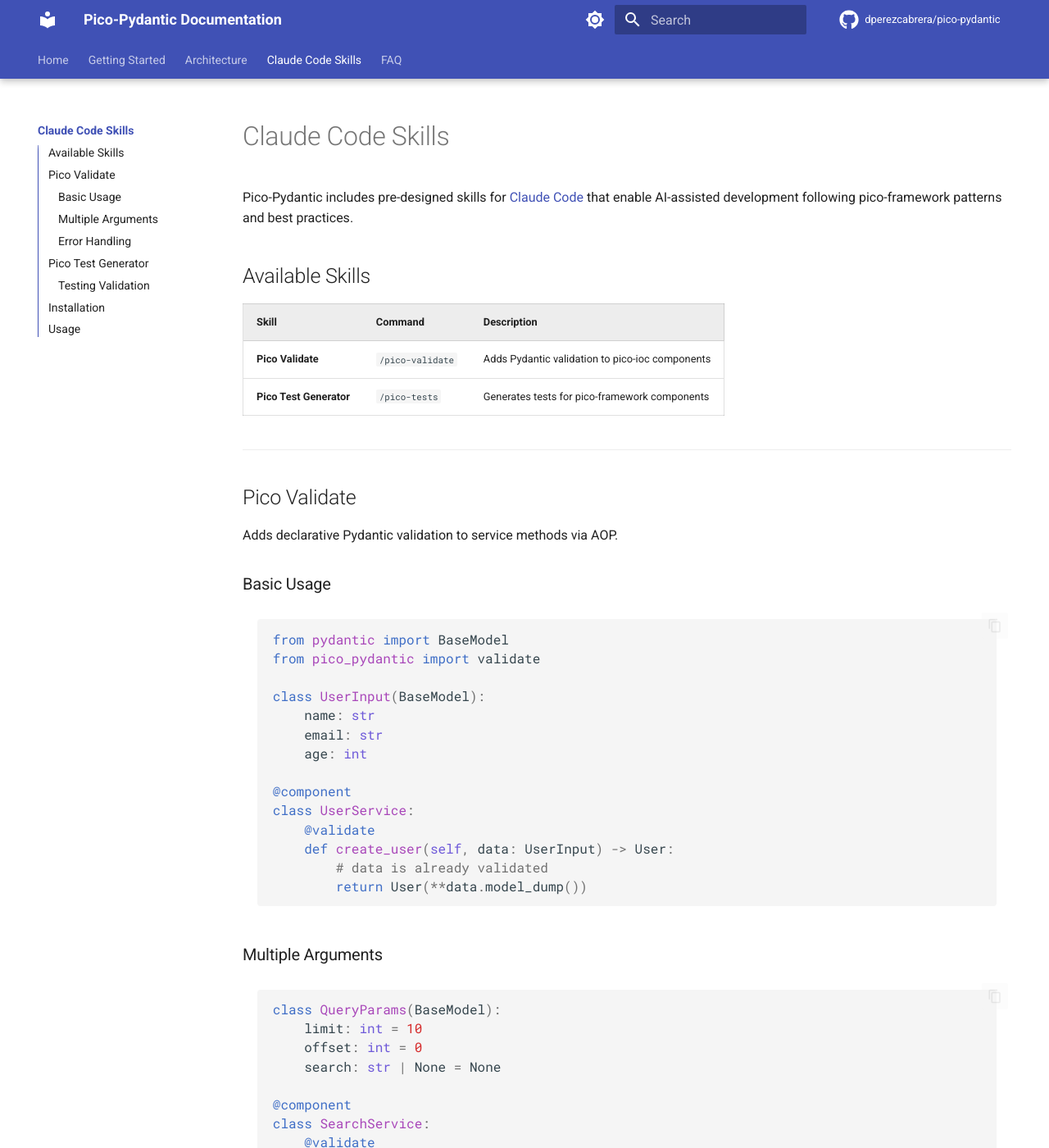
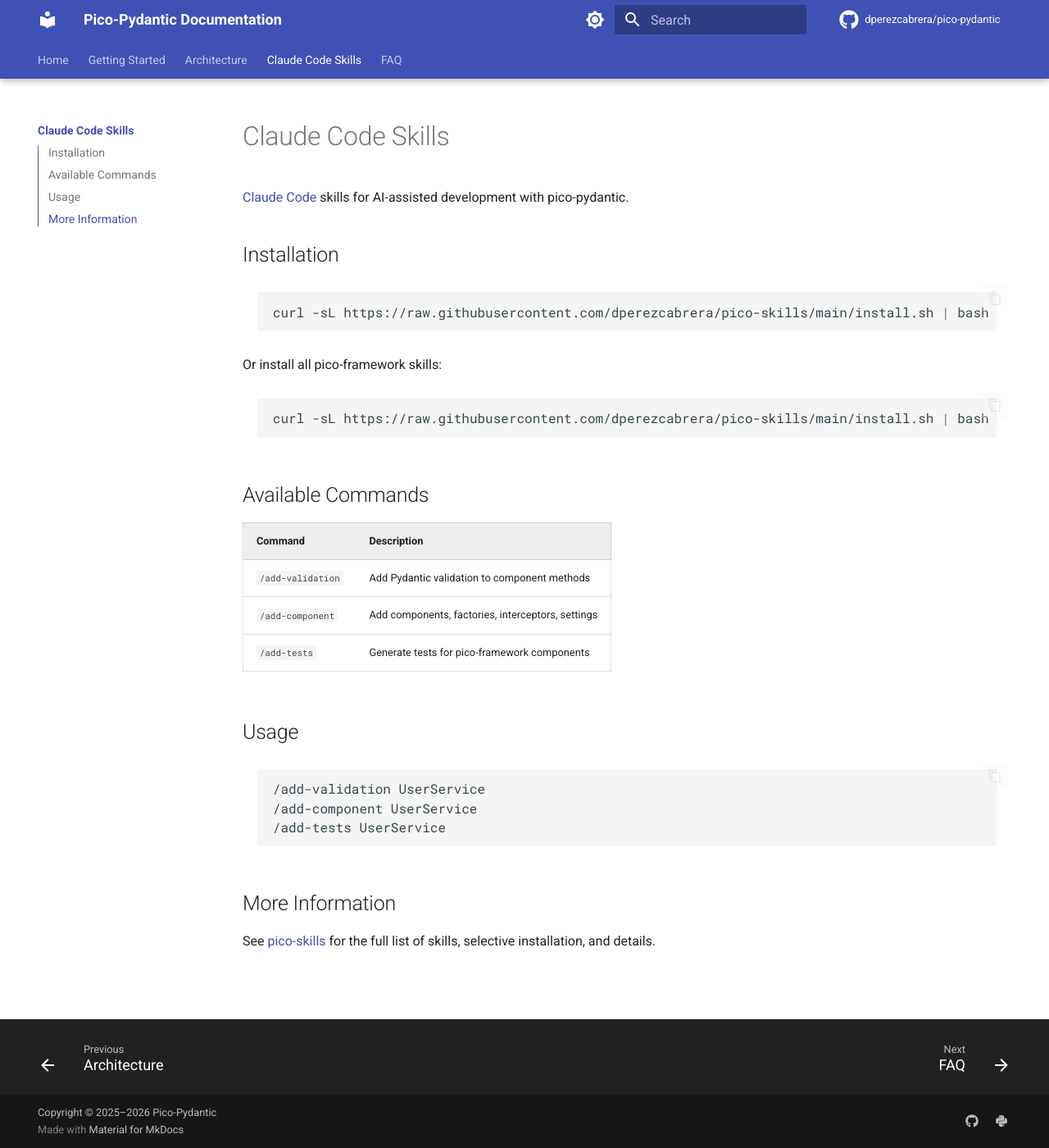
Before and after one commit to dperezcabrera/pico-pydantic, an MkDocs documentation site: the page built from docs/skills.md, in a window 1280 px wide and 1400 px high. Shown: the whole window at 82% size. Built offline with MkDocs 1.6.1 and Material for MkDocs 9.7.7, drawn with Linux system fonts in a browser that asks for light colours; comment, search, counter and statistics services are not loaded; some of the changed text lies outside the part shown.

Commit message:
Update skills docs to reference pico-skills installer

````diff
--- a/docs/skills.md
+++ b/docs/skills.md
@@ -1,110 +1,35 @@
 # Claude Code Skills
 
-Pico-Pydantic includes pre-designed skills for [Claude Code](https://claude.ai/claude-code) that enable AI-assisted development following pico-framework patterns and best practices.
-
-## Available Skills
-
-| Skill | Command | Description |
-|-------|---------|-------------|
-| **Pico Validate** | `/pico-validate` | Adds Pydantic validation to pico-ioc components |
-| **Pico Test Generator** | `/pico-tests` | Generates tests for pico-framework components |
-
----
-
-## Pico Validate
-
-Adds declarative Pydantic validation to service methods via AOP.
-
-### Basic Usage
-
-```python
-from pydantic import BaseModel
-from pico_pydantic import validate
-
-class UserInput(BaseModel):
-    name: str
-    email: str
-    age: int
-
-@component
-class UserService:
-    @validate
-    def create_user(self, data: UserInput) -> User:
-        # data is already validated
-        return User(**data.model_dump())
-```
-
-### Multiple Arguments
-
-```python
-class QueryParams(BaseModel):
-    limit: int = 10
-    offset: int = 0
-    search: str | None = None
-
-@component
-class SearchService:
-    @validate
-    def search(self, query: str, params: QueryParams) -> list:
-        ...
-```
-
-### Error Handling
-
-```python
-from pico_pydantic import ValidationFailedError
-
-try:
-    service.create_user({"name": "", "email": "invalid"})
-except ValidationFailedError as e:
-    print(f"Validation failed: {e.errors}")
-```
-
----
-
-## Pico Test Generator
-
-Generates tests for any pico-framework component.
-
-### Testing Validation
-
-```python
-import pytest
-from pico_pydantic import ValidationFailedError
-
-class TestUserService:
-    def test_create_valid_user(self, service):
-        result = service.create_user({"name": "Alice", "email": "a@b.com", "age": 30})
-        assert result.name == "Alice"
-
-    def test_create_invalid_user_raises(self, service):
-        with pytest.raises(ValidationFailedError):
-            service.create_user({"name": "", "email": "invalid"})
-```
-
----
+[Claude Code](https://code.claude.com) skills for AI-assisted development with pico-pydantic.
 
 ## Installation
 
 ```bash
-# Project-level (recommended)
-mkdir -p .claude/skills/pico-validate
-# Copy the skill YAML+Markdown to .claude/skills/pico-validate/SKILL.md
+curl -sL https://raw.githubusercontent.com/dperezcabrera/pico-skills/main/install.sh | bash -s -- pydantic
+```
 
-mkdir -p .claude/skills/pico-tests
-# Copy the skill YAML+Markdown to .claude/skills/pico-tests/SKILL.md
+Or install all pico-framework skills:
 
-# Or user-level (available in all projects)
-mkdir -p ~/.claude/skills/pico-validate
-mkdir -p ~/.claude/skills/pico-tests
+```bash
+curl -sL https://raw.githubusercontent.com/dperezcabrera/pico-skills/main/install.sh | bash
 ```
+
+## Available Commands
+
+| Command | Description |
+|---------|-------------|
+| `/add-validation` | Add Pydantic validation to component methods |
+| `/add-component` | Add components, factories, interceptors, settings |
+| `/add-tests` | Generate tests for pico-framework components |
 
 ## Usage
 
-```bash
-# Invoke directly in Claude Code
-/pico-validate UserService
-/pico-tests UserService
+```
+/add-validation UserService
+/add-component UserService
+/add-tests UserService
 ```
 
-See the full skill templates in the [pico-framework skill catalog](https://github.com/dperezcabrera/pico-pydantic).
+## More Information
+
+See [pico-skills](https://github.com/dperezcabrera/pico-skills) for the full list of skills, selective installation, and details.
````
